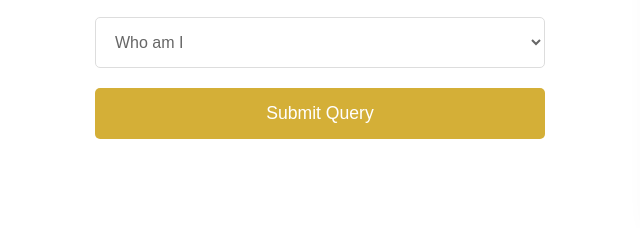
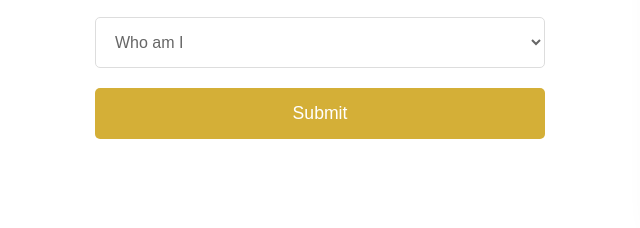
Before and after one commit to laylaaiagent/layla-lead-hub, a plain HTML site: page index.html in a window 1280 px wide. Shown: the part 1047-1275 px from the top of the page, 45-685 px from the left. Drawn offline with Linux system fonts and the light colour scheme.

Commit message:
Update index.html

```diff
--- a/index.html
+++ b/index.html
@@ -63,7 +63,7 @@
                             <option value="buyer-investor">Buyer/Investor</option>
                             <option value="broker-agent-developer">Broker/Agent/Developer</option>
                         </select>
-                        <button type="submit" class="submit-btn">Submit Query</button>
+                        <button type="submit" class="submit-btn">Submit</button>
                     </form>
                 </div>
                 <div class="image-container">
```
